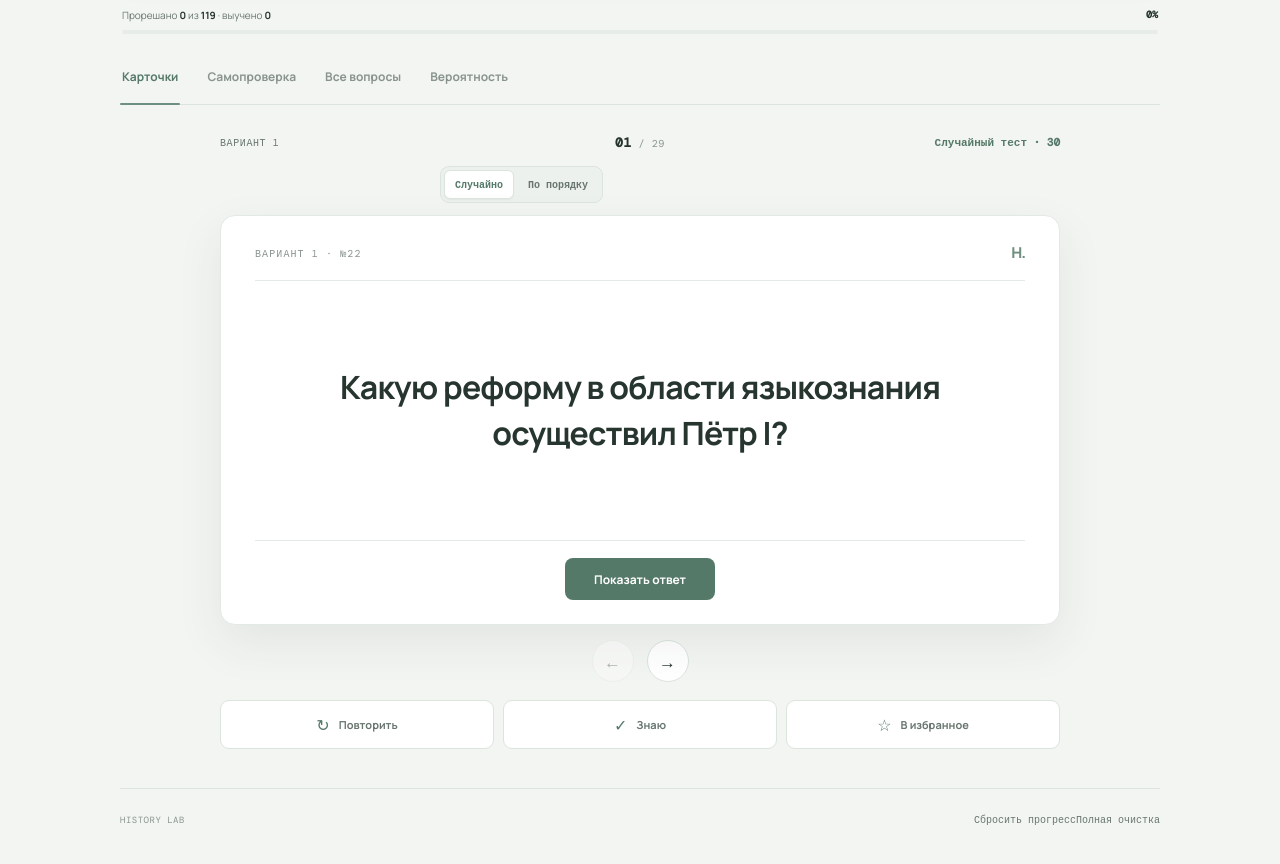
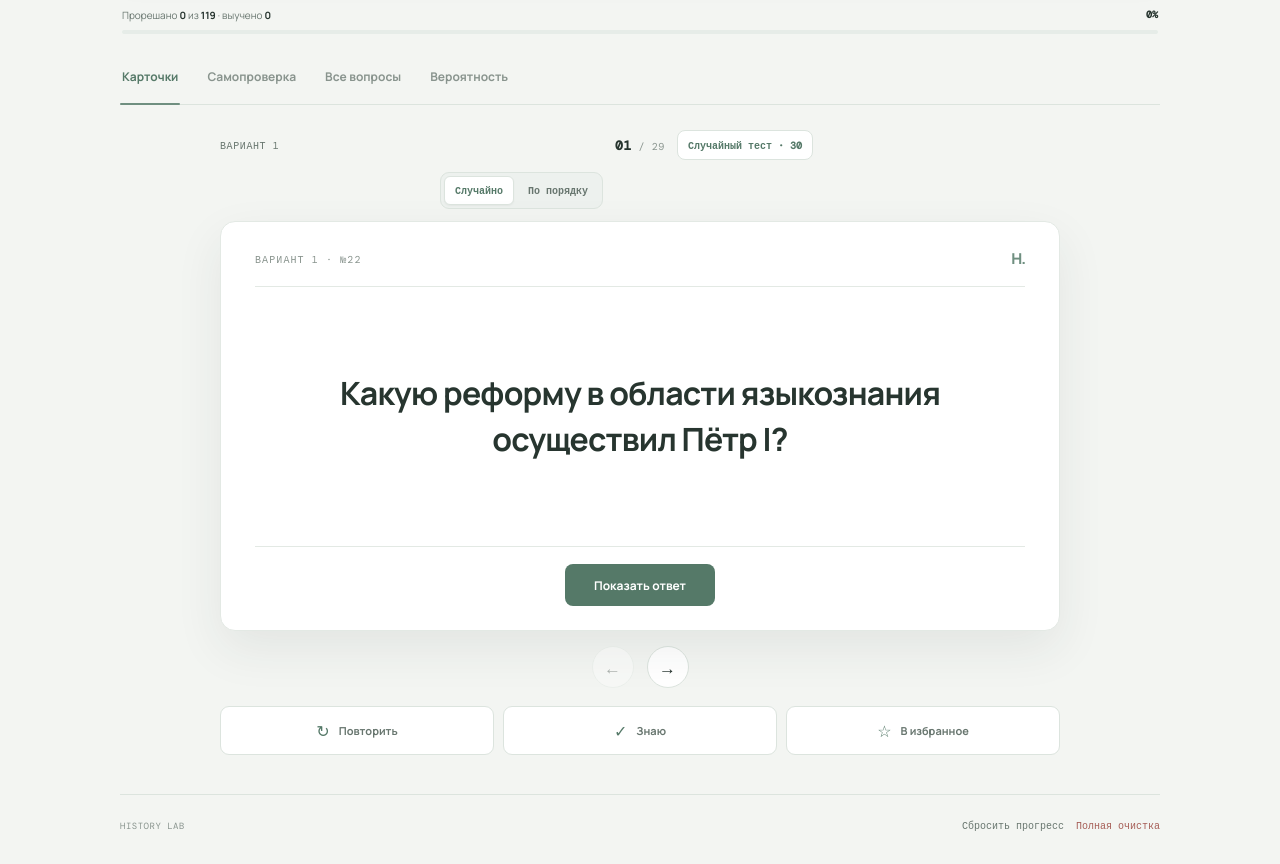
Before and after one commit to xaytol/history, a plain HTML site: page index.html in a window 1280 px wide. Shown: the part 280-1144 px from the top of the page. Drawn offline with nearby package versions, Linux system fonts and the light colour scheme.

Commit message:
Style random exam and local reset controls

```diff
--- a/styles.css
+++ b/styles.css
@@ -1301,3 +1301,41 @@ body[data-theme="dark"] .deck-mode.active {
   .probability-grade strong { font-size: 13px; }
   .complete-stats strong { font-size: 17px; }
 }
+
+
+/* Local editing, random exam and reset controls */
+.random-test-button {
+  justify-self: start;
+  min-height: 30px;
+  padding: 5px 10px;
+  border: 1px solid var(--line);
+  border-radius: 8px;
+  background: var(--surface);
+  color: var(--accent-strong);
+  font-size: 10px;
+  font-weight: 700;
+}
+.random-test-button:hover {
+  border-color: var(--accent);
+  background: var(--surface-soft);
+}
+.reset-actions {
+  display: flex;
+  align-items: center;
+  flex-wrap: wrap;
+  gap: 12px;
+}
+.reset-danger { color: #a65e57; }
+.reset-danger:hover { color: #b44840; }
+@media (max-width: 680px) {
+  .random-test-button {
+    grid-column: 1 / -1;
+    justify-self: center;
+    min-height: 34px;
+    font-size: 11px;
+  }
+  .reset-actions {
+    justify-content: center;
+    gap: 8px 14px;
+  }
+}
```
